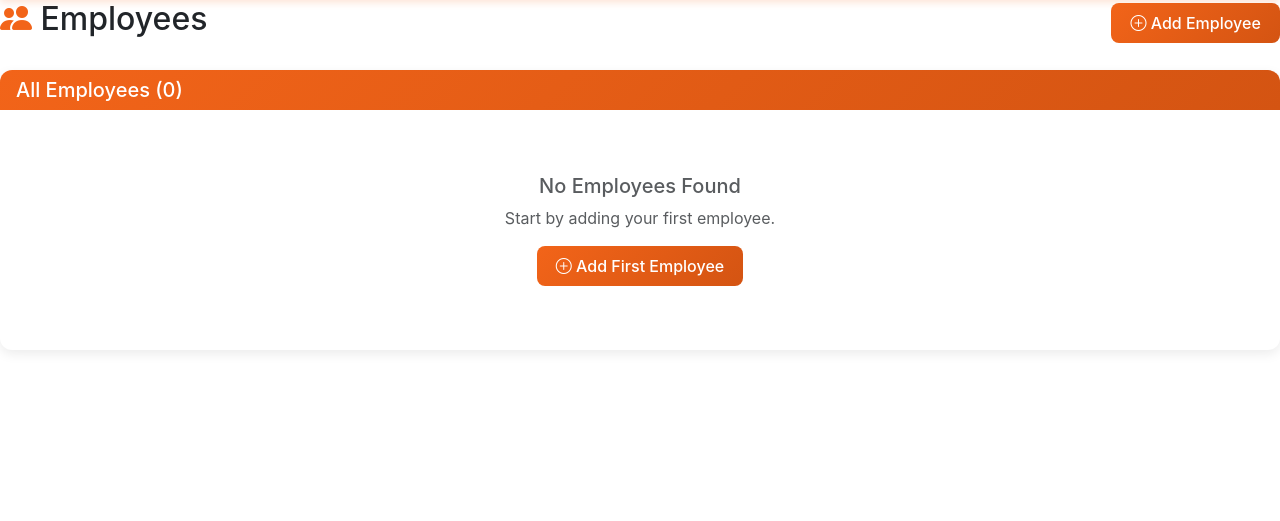
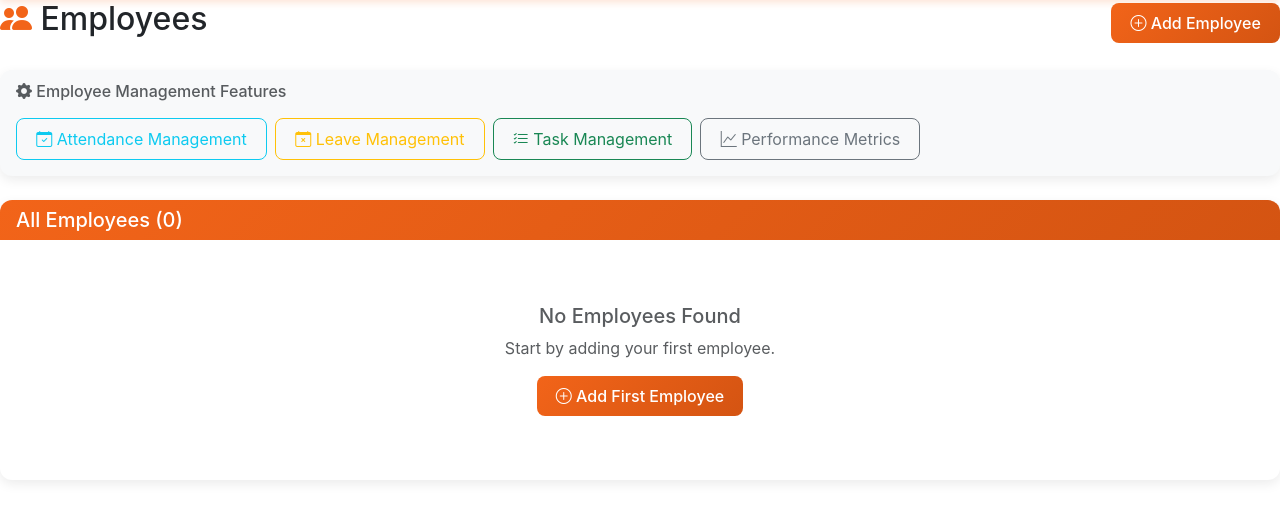
Before and after one commit to Codimai-dev/toast4health-crm, a Python web app: template app/templates/employees/index.html in a window 1280 px wide. Shown: the part 66-587 px from the top of the page. Run offline with Jinja, Linux system fonts and the light colour scheme; the template is opened without the code that fills it, so the values that code supplies are empty.

Commit message:
feat: Add quick access buttons for employee management features on index page

```diff
--- a/app/templates/employees/index.html
+++ b/app/templates/employees/index.html
@@ -19,6 +19,33 @@
                 <a href="{{ url_for('employees.add') }}" class="btn btn-primary">
                     <i class="bi bi-plus-circle"></i> Add Employee
                 </a>
+            </div>
+        </div>
+    </div>
+</div>
+
+<!-- Employee Management Quick Actions -->
+<div class="row mb-4">
+    <div class="col-12">
+        <div class="card bg-light">
+            <div class="card-body">
+                <h6 class="card-subtitle mb-3 text-muted">
+                    <i class="bi bi-gear-fill"></i> Employee Management Features
+                </h6>
+                <div class="d-flex flex-wrap gap-2">
+                    <a href="{{ url_for('employees.attendance') }}" class="btn btn-outline-info">
+                        <i class="bi bi-calendar-check"></i> Attendance Management
+                    </a>
+                    <a href="{{ url_for('employees.leave') }}" class="btn btn-outline-warning">
+                        <i class="bi bi-calendar-x"></i> Leave Management
+                    </a>
+                    <a href="{{ url_for('employees.tasks') }}" class="btn btn-outline-success">
+                        <i class="bi bi-list-check"></i> Task Management
+                    </a>
+                    <a href="{{ url_for('employees.performance') }}" class="btn btn-outline-secondary">
+                        <i class="bi bi-graph-up"></i> Performance Metrics
+                    </a>
+                </div>
             </div>
         </div>
     </div>
```
